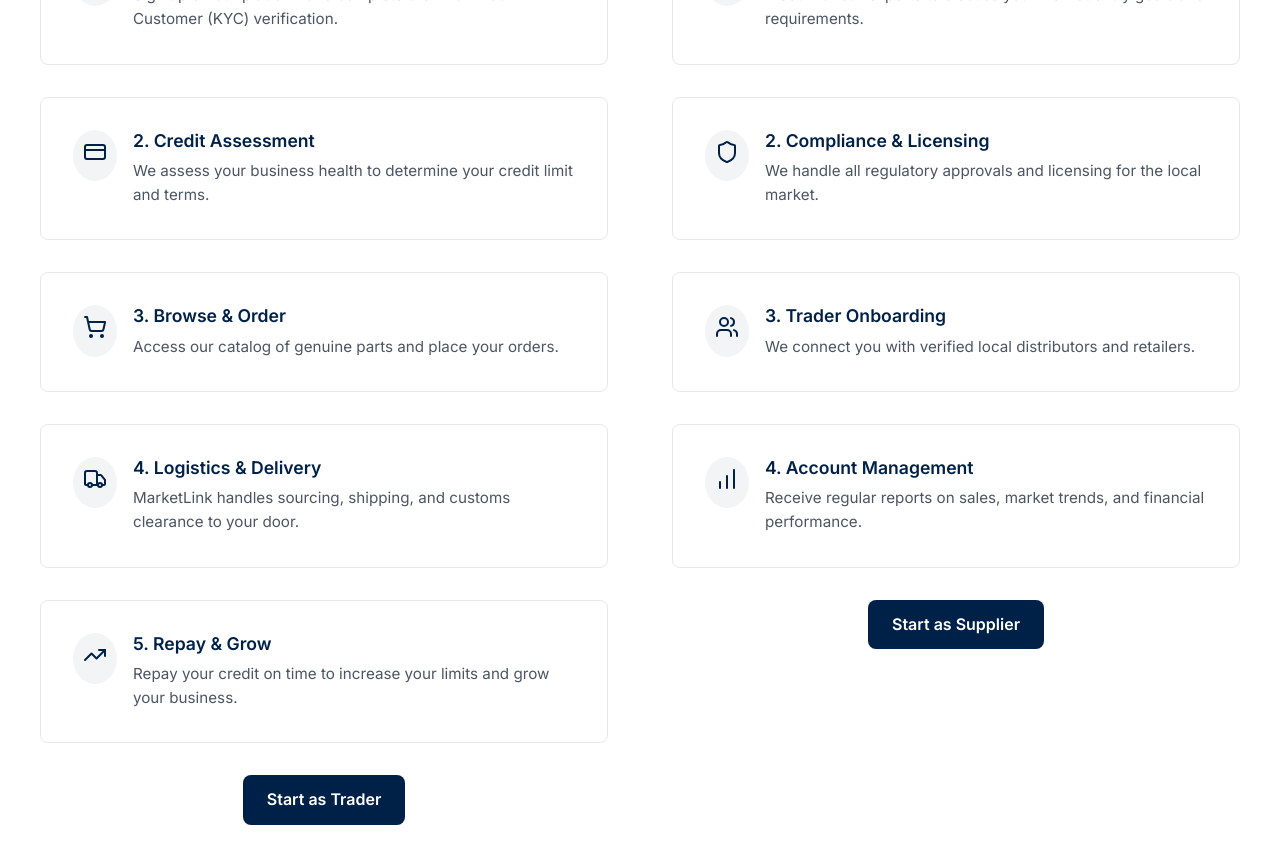
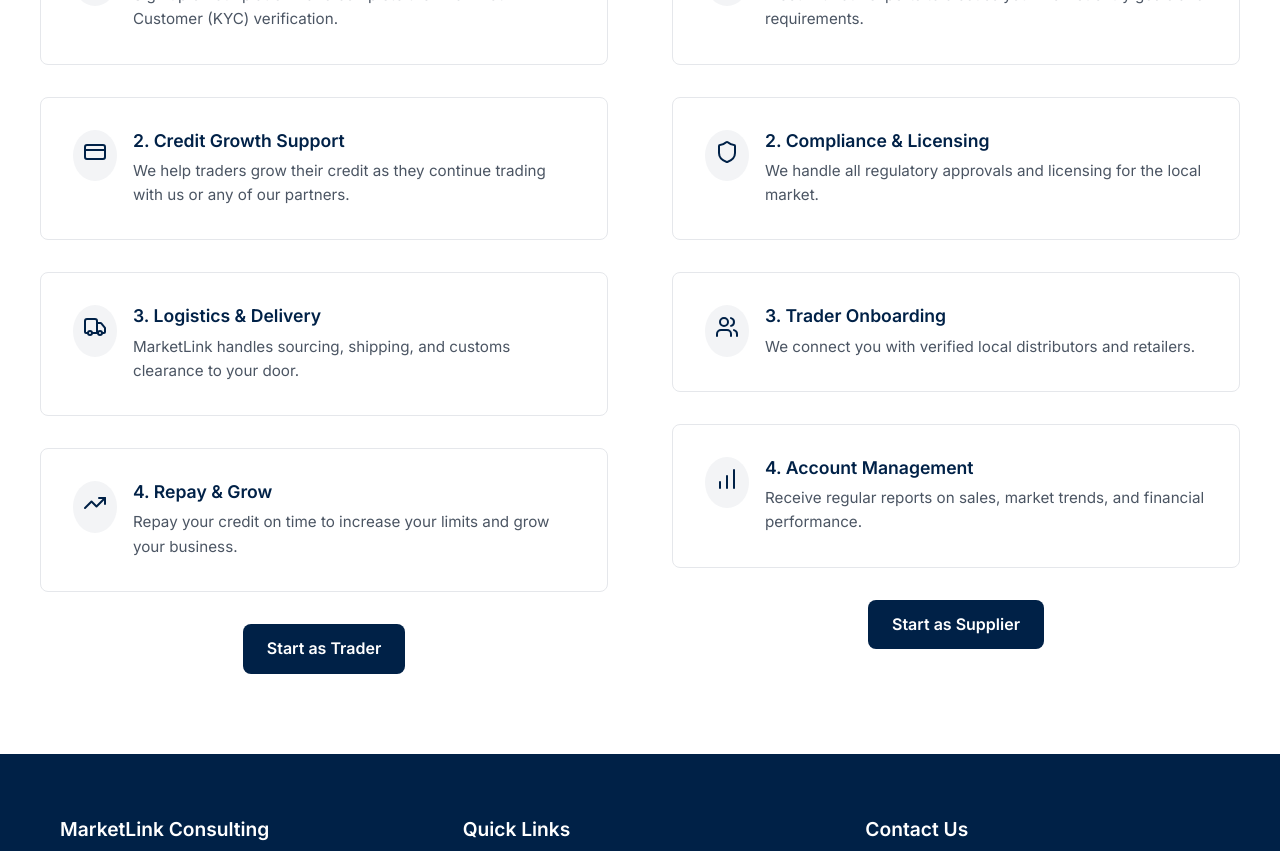
Before and after one commit to wagaba26/marketlink-consulting, a Next.js app: page /how-it-works in a window 1280 px wide. Shown: the part 480-1331 px from the top of the page. Built offline with nearby package versions, Linux system fonts and the light colour scheme.

Commit message:
Update How It Works page - remove Browse & Order step and update credit support messaging

```diff
--- a/app/how-it-works/page.tsx
+++ b/app/how-it-works/page.tsx
@@ -23,22 +23,18 @@ export default function HowItWorks() {
                         />
                         <Step
                             icon={<CreditCard />}
-                            title="2. Credit Assessment"
-                            desc="We assess your business health to determine your credit limit and terms."
+                            title="2. Credit Growth Support"
+                            desc="We help traders grow their credit as they continue trading with us or any of our partners."
                         />
-                        <Step
-                            icon={<ShoppingCart />}
-                            title="3. Browse & Order"
-                            desc="Access our catalog of genuine parts and place your orders."
-                        />
+
                         <Step
                             icon={<Truck />}
-                            title="4. Logistics & Delivery"
+                            title="3. Logistics & Delivery"
                             desc="MarketLink handles sourcing, shipping, and customs clearance to your door."
                         />
                         <Step
                             icon={<TrendingUp />}
-                            title="5. Repay & Grow"
+                            title="4. Repay & Grow"
                             desc="Repay your credit on time to increase your limits and grow your business."
                         />
                     </div>
```
